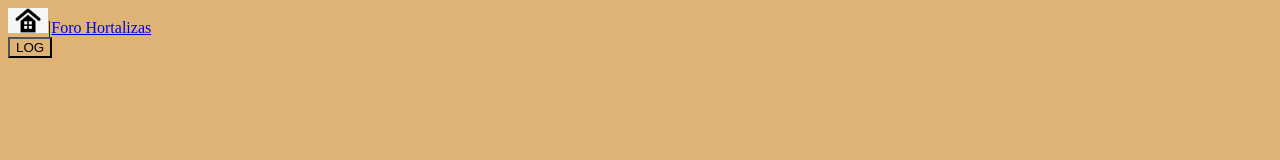
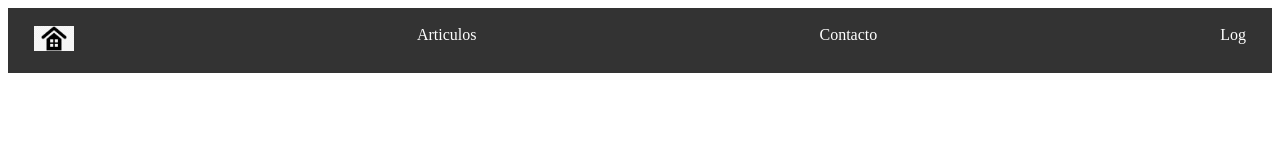
Before and after one commit to robertinhoSS/2SMR2324_robertinhoSS, a plain HTML site: page index.html in a window 1280 px wide. Drawn offline with Linux system fonts and the light colour scheme.

Commit message:
Add files via upload

```diff
--- a/3.2.css
+++ b/3.2.css
@@ -1,3 +1,17 @@
-*{
-    background-color: #dfb376;
+.barra-horizontal {
+    background-color: #333;
+    padding: 10px;
+    display: flex;
+    justify-content: space-between;
 }
+
+.barra-horizontal a {
+    color: white;
+    text-decoration: none;
+    padding: 8px 16px;
+}
+
+.barra-horizontal a:hover {
+    background-color: #ddd;
+    color: black;
+}
--- a/3.3.css
+++ b/3.3.css
@@ -1,3 +1,17 @@
-*{
-    background-color: #dfb376;
+.barra-horizontal {
+    background-color: #333;
+    padding: 10px;
+    display: flex;
+    justify-content: space-between;
 }
+
+.barra-horizontal a {
+    color: white;
+    text-decoration: none;
+    padding: 8px 16px;
+}
+
+.barra-horizontal a:hover {
+    background-color: #ddd;
+    color: black;
+}
--- a/3.4.css
+++ b/3.4.css
@@ -1,15 +1,21 @@
-*{
-    background-color: #dfb376;
+.barra-horizontal {
+    background-color: #333;
+    padding: 10px;
+    display: flex;
+    justify-content: space-between;
 }
-#nav {
-    padding: 20px;
-    position: fixed;
-    width: 100%;
+
+.barra-horizontal a {
+    color: white;
+    text-decoration: none;
+    padding: 8px 16px;
 }
-#enlaces {
-    padding: 50px;
-    width: 100%;
+
+.barra-horizontal a:hover {
+    background-color: #ddd;
+    color: black;
 }
+
 #inicio {
     border-bottom:solid 3px #784b0c;
     padding: auto;
--- a/articulos.css
+++ b/articulos.css
@@ -1,11 +1,21 @@
-*{
-    background-color: #dfb376;
+.barra-horizontal {
+    background-color: #333;
+    padding: 10px;
+    display: flex;
+    justify-content: space-between;
 }
-#nav {
-    padding: 20px;
-    position: fixed;
-    width: 100%;
+
+.barra-horizontal a {
+    color: white;
+    text-decoration: none;
+    padding: 8px 16px;
 }
+
+.barra-horizontal a:hover {
+    background-color: #ddd;
+    color: black;
+}
+
 #enlaces {
     padding: 100px;
     width: 100%;
--- /dev/null
+++ b/index (copia).css
@@ -0,0 +1,17 @@
+.barra-horizontal {
+    background-color: #333;
+    padding: 10px;
+    display: flex;
+    justify-content: space-between;
+}
+
+.barra-horizontal a {
+    color: white;
+    text-decoration: none;
+    padding: 8px 16px;
+}
+
+.barra-horizontal a:hover {
+    background-color: #ddd;
+    color: black;
+}
--- a/index.css
+++ b/index.css
@@ -1,3 +1,17 @@
-*{
-    background-color: #dfb376;
+.barra-horizontal {
+    background-color: #333;
+    padding: 10px;
+    display: flex;
+    justify-content: space-between;
 }
+
+.barra-horizontal a {
+    color: white;
+    text-decoration: none;
+    padding: 8px 16px;
+}
+
+.barra-horizontal a:hover {
+    background-color: #ddd;
+    color: black;
+}
--- a/index.html
+++ b/index.html
@@ -4,12 +4,15 @@
 		 <meta charset="UTF-8">
 		 <link rel="stylesheet" href="index.css">
 	</head>
-	<body>
-		<nav><a href="index.html"><img src="home.png" weight="25" height="25"></a>|<a href="articulos.html">Foro Hortalizas</a></nav>
-		<nav>
-			<a href="log.html">
-				<button>LOG</button>
-				</a>
-		</nav>
+	<header class="barra-horizontal">
+		<a href="index.html"><img src="home.png" weight="25" height="25"></a>
+		<a href="articulos.html">Articulos</a>
+		<a href="contacto.html">Contacto</a>
+		<a href="log.html">Log</a>
+	</header>
+	<body id="body">
+
+
+
 	</body>
 </html>
```
Also changed, not shown: 3.1.html (+6 -2 lines), 3.2.html (+6 -1 lines), 3.3.html (+6 -2 lines), 3.4.html (+6 -3 lines), articulos.html (+5 -1 lines), index (copia).html (added, +17 -0 lines), messi.jpeg (added).
